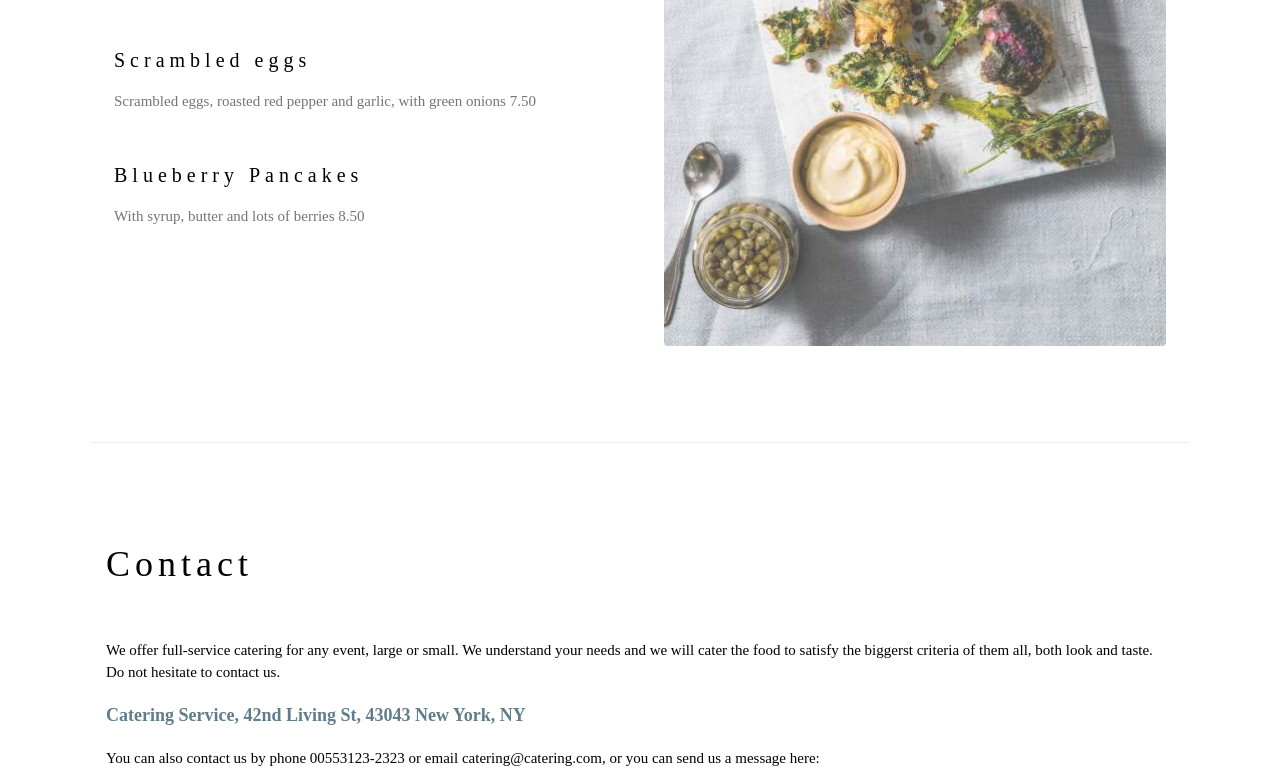
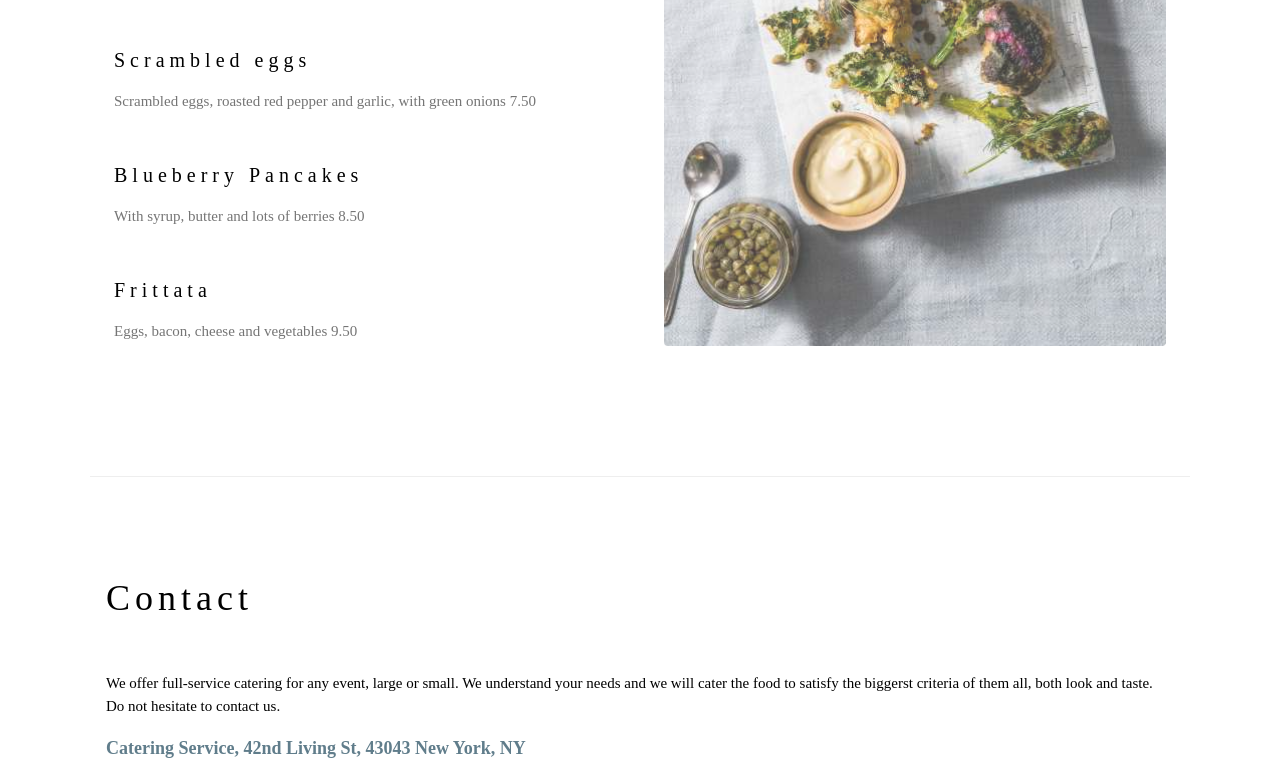
Before and after one commit to schlemperdev/curso-git, a plain HTML site: page index.html in a window 1280 px wide. Shown: the part 1943-2718 px from the top of the page. Drawn offline with nearby package versions, Linux system fonts and the light colour scheme.

Commit message:
Added Frittata to menu

```diff
--- a/index.html
+++ b/index.html
@@ -73,7 +73,10 @@ h1, h2, h3, h4, h5, h6 {
       <p class="w3-text-grey">Scrambled eggs, roasted red pepper and garlic, with green onions 7.50</p><br>
 
       <h4>Blueberry Pancakes</h4>
-      <p class="w3-text-grey">With syrup, butter and lots of berries 8.50</p>
+      <p class="w3-text-grey">With syrup, butter and lots of berries 8.50</p><br>
+
+      <h4>Frittata</h4>
+      <p class="w3-text-grey">Eggs, bacon, cheese and vegetables 9.50</p><br>
     </div>
 
     <div class="w3-col l6 w3-padding-large">
```
